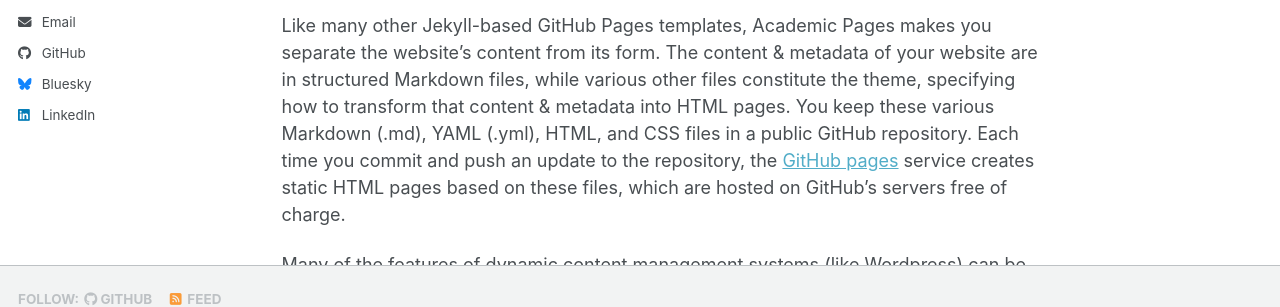
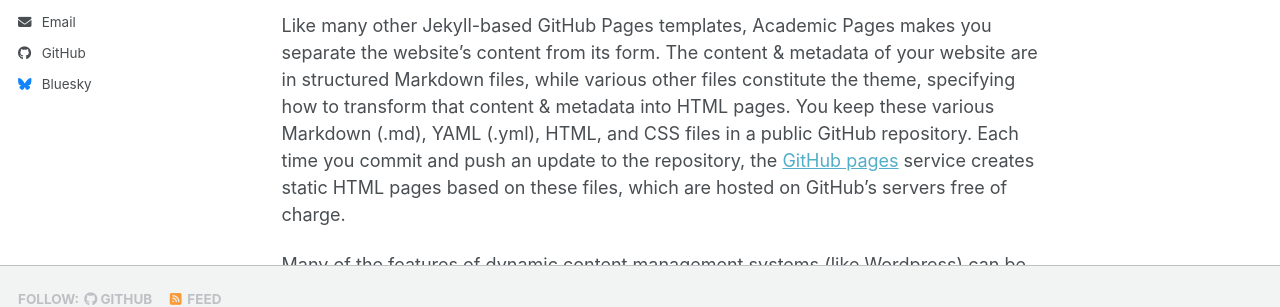
Before and after one commit to Ripunjay-Rai/ripunjayrai.github.io, a Jekyll site: the page built from _pages/about.md, in a window 1280 px wide. Shown: the part 524-831 px from the top of the page. Built offline with Jekyll 4.4.1, drawn with Linux system fonts in a browser that asks for light colours; a style sheet for code colours, icons or effects is not loaded.

Commit message:
image chn

```diff
--- a/_config.yml
+++ b/_config.yml
@@ -23,7 +23,7 @@ repository               : "academicpages/academicpages.github.io"
 #               Additional customization can be done by editing /_includes/author-profile.html
 author:
   # Biographic information
-  avatar           : "https://avatars.githubusercontent.com/u/336912179?v=4"
+  avatar           : "https://avatars.githubusercontent.com/u/336912179?s=96&v=4"
   name             : "Ripunjay Rai"
   pronouns         :   "he/him"
   bio              : "Computational physics | DFT & Machine Learning | Materials Modelling | Energy Materials"
@@ -66,7 +66,7 @@ author:
   keybase          : # Username
   instagram        : # Username
   lastfm           : # Username
-  linkedin         : www.linkedin.com/in/ripunjay-rai-5aa950188
+  linkedin         : # Username
   mastodon         : # URL
   medium           : # URL
   pinterest        : # Username
```
